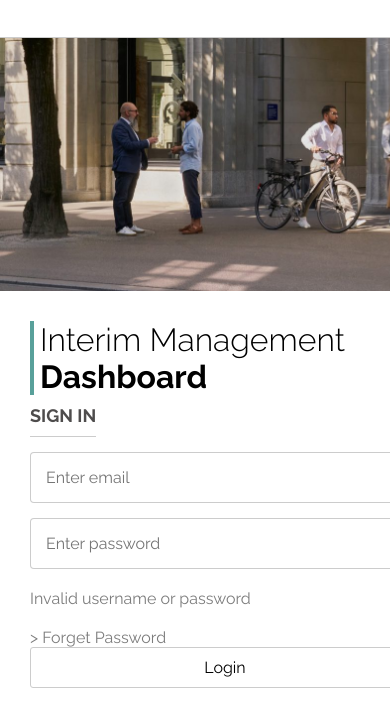
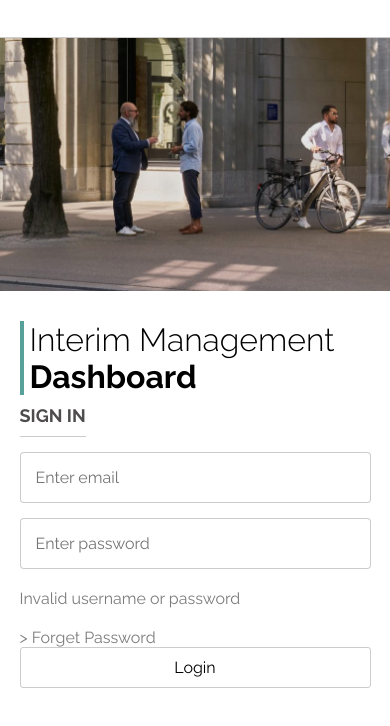
Before and after one commit to DawoodSaeed/dashboard, a plain HTML site: page login.html in a window 390 px wide. Shown: the part 114-840 px from the top of the page. Drawn offline with Linux system fonts and the light colour scheme.

Commit message:
Login Fix

```diff
--- a/styles/main.css
+++ b/styles/main.css
@@ -1207,8 +1207,7 @@ main {
   }
 
   main {
-    width: 100%;
-    margin: 30px;
+    width: 90%;
   }
 
   .loginForm {
```
